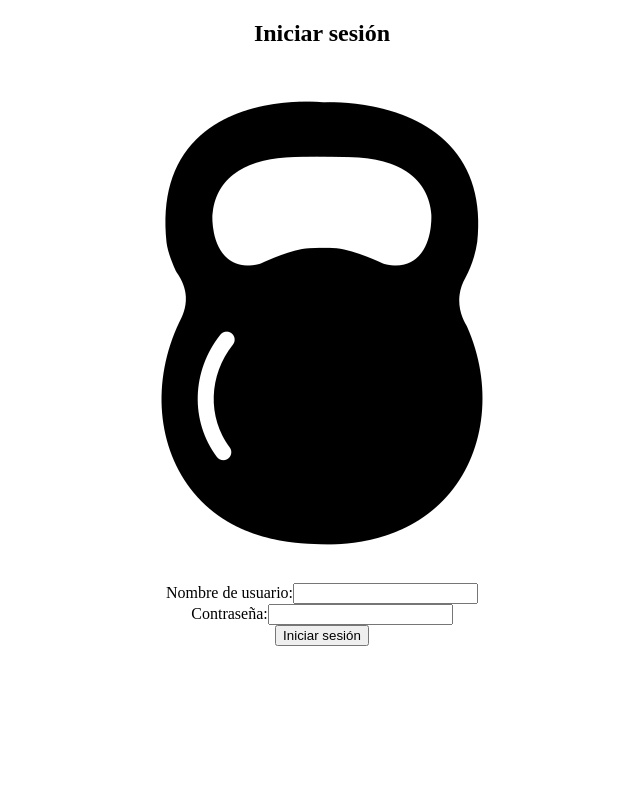
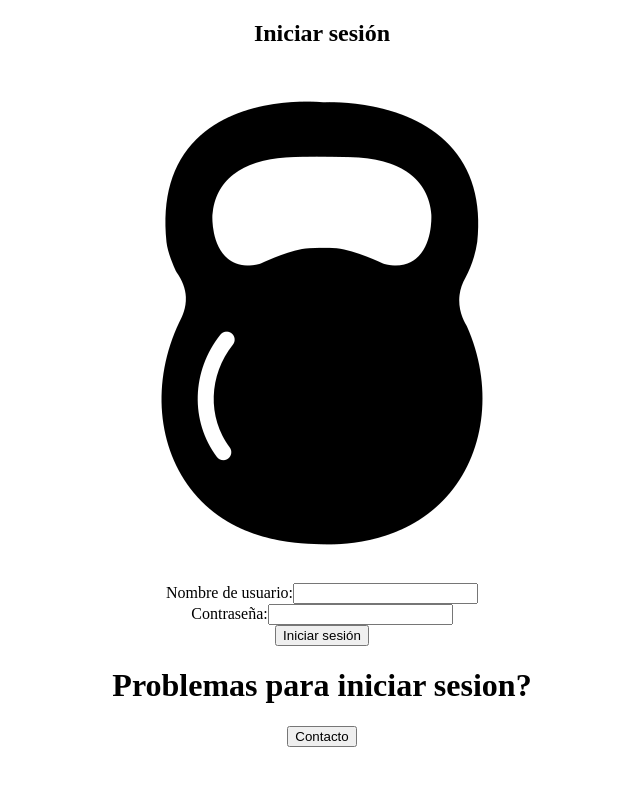
Before and after one commit to RodrigoGutierrezPacheco/BlxckTraining, a React (Create React App) app: page /miRutina in a window 1280 px wide. Shown: the top 786 px of the page, without its empty margins (318-958 px from the left). Built offline with nearby package versions, Linux system fonts and the light colour scheme; no server answers.

Commit message:
modificacion rutinas

```diff
--- a/src/pages/MiRutina/miRutina.jsx
+++ b/src/pages/MiRutina/miRutina.jsx
@@ -6,6 +6,11 @@ import Ejercicios from '../Ejercicios';
 import users from '../Users/Users';
 
 const MiRutina = () => {
+
+	function whatsapp(){
+		window.location.href="https://api.whatsapp.com/send?phone=525638686467"
+	}
+
   const [username, setUsername] = useState('');
   const [password, setPassword] = useState('');
   const [loggedIn, setLoggedIn] = useState(false);
@@ -89,6 +94,10 @@ const MiRutina = () => {
               Iniciar sesión
             </button>
           </form>
+					<div className="flex">
+							<h1 className="title">Problemas para iniciar sesion?</h1>
+							<button className="button1 title" onClick={whatsapp}>Contacto</button>
+						</div>
         </div>
       )}
     </div>
--- a/src/pages/Users/Users.jsx
+++ b/src/pages/Users/Users.jsx
@@ -1,6 +1,6 @@
 const users = [
   { username: 'alejandra', password: '1' },
-  { username: 'pepe', password: '2' },
+  { username: 'pepe', password: 'DobleP' },
   { username: 'daniel', password: '3' },
   { username: 'flori', password: '4' },
   { username: 'migue', password: '5' },
```
